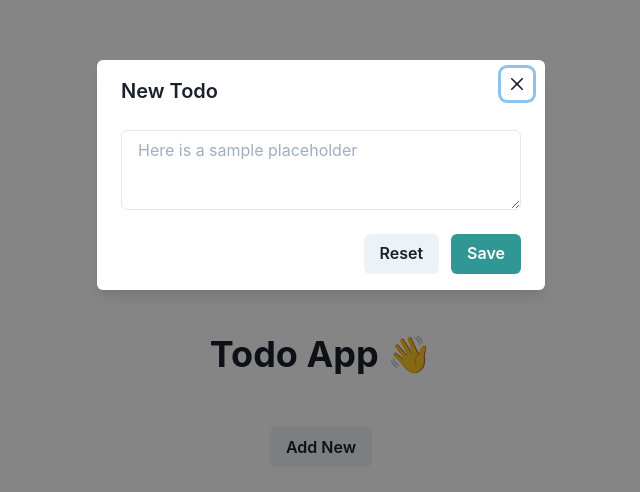
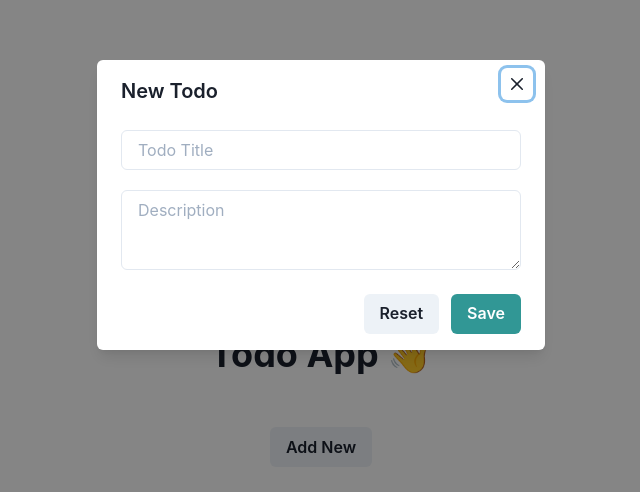
Before and after one commit to CharukaHS/mern-kuppi, a Next.js app in the folder frontend/: page / in a window 1280 px wide. Both pictures are taken after a click on the button "Add New". Shown: the top 492 px of the page, without its empty margins (319-959 px from the left). Built offline with nearby package versions, Linux system fonts and the light colour scheme.

Commit message:
Todos now has a description

```diff
--- a/frontend/components/TodoCard.tsx
+++ b/frontend/components/TodoCard.tsx
@@ -1,22 +1,28 @@
 import React from "react";
-import { Box, Button, Text } from "@chakra-ui/react";
+import { Box, Button, Heading, Text } from "@chakra-ui/react";
 
 interface TodoCardProps {
-  task: string;
+  title: string;
+  description?: string;
 }
 
-const TodoCard: React.FC<TodoCardProps> = ({ task }) => {
+const TodoCard: React.FC<TodoCardProps> = ({ title, description }) => {
   return (
     <Box
       border="1px"
-      borderColor="red"
+      borderColor="teal"
       paddingX={4}
       paddingY={5}
       rounded="md"
       marginY="10px"
     >
-      <Text>{task}</Text>
-      <Button colorScheme="teal">Done</Button>
+      <Heading size="md">{title}</Heading>
+
+      <Text>{description}</Text>
+
+      <Button colorScheme="teal" mt={4}>
+        Done
+      </Button>
     </Box>
   );
 };
--- a/frontend/pages/index.tsx
+++ b/frontend/pages/index.tsx
@@ -13,11 +13,13 @@ import {
   ModalFooter,
   useDisclosure,
   Textarea,
+  Input,
 } from "@chakra-ui/react";
 import { useForm } from "react-hook-form";
 
-type Inputs = {
-  newtodo: string;
+type NewTodoType = {
+  title: string;
+  description?: string;
 };
 
 const Dashboard: NextPage = () => {
@@ -26,13 +28,13 @@ const Dashboard: NextPage = () => {
     handleSubmit,
     reset,
     formState: { errors },
-  } = useForm<Inputs>();
+  } = useForm<NewTodoType>();
   const { isOpen, onOpen, onClose } = useDisclosure();
 
-  const [todos, settodos] = useState<string[]>([]);
+  const [todos, settodos] = useState<NewTodoType[]>([]);
 
-  const onSubmit = (value: Inputs) => {
-    settodos([...todos, value.newtodo]);
+  const onSubmit = (value: NewTodoType) => {
+    settodos([...todos, value]);
     onClose();
     reset();
   };
@@ -43,7 +45,13 @@ const Dashboard: NextPage = () => {
 
       <Container mt="35px" overflowY="auto" maxH="75%">
         {todos.map((todo) => {
-          return <TodoCard key={todo} task={todo} />;
+          return (
+            <TodoCard
+              key={todo.title}
+              title={todo.title}
+              description={todo.description}
+            />
+          );
         })}
       </Container>
 
@@ -58,11 +66,19 @@ const Dashboard: NextPage = () => {
             <ModalHeader>New Todo</ModalHeader>
             <ModalCloseButton />
             <ModalBody>
+              <Input
+                type="text"
+                placeholder="Todo Title"
+                mb={5}
+                isRequired
+                {...register("title", { required: true })}
+              />
+              {errors.title && <span>This field is required</span>}
               <Textarea
-                placeholder="Here is a sample placeholder"
-                {...register("newtodo", { required: true })}
+                placeholder="Description"
+                {...register("description")}
               />
-              {errors.newtodo && <span>This field is required</span>}
+              {errors.description && <span>This field is required</span>}
             </ModalBody>
 
             <ModalFooter>
```
